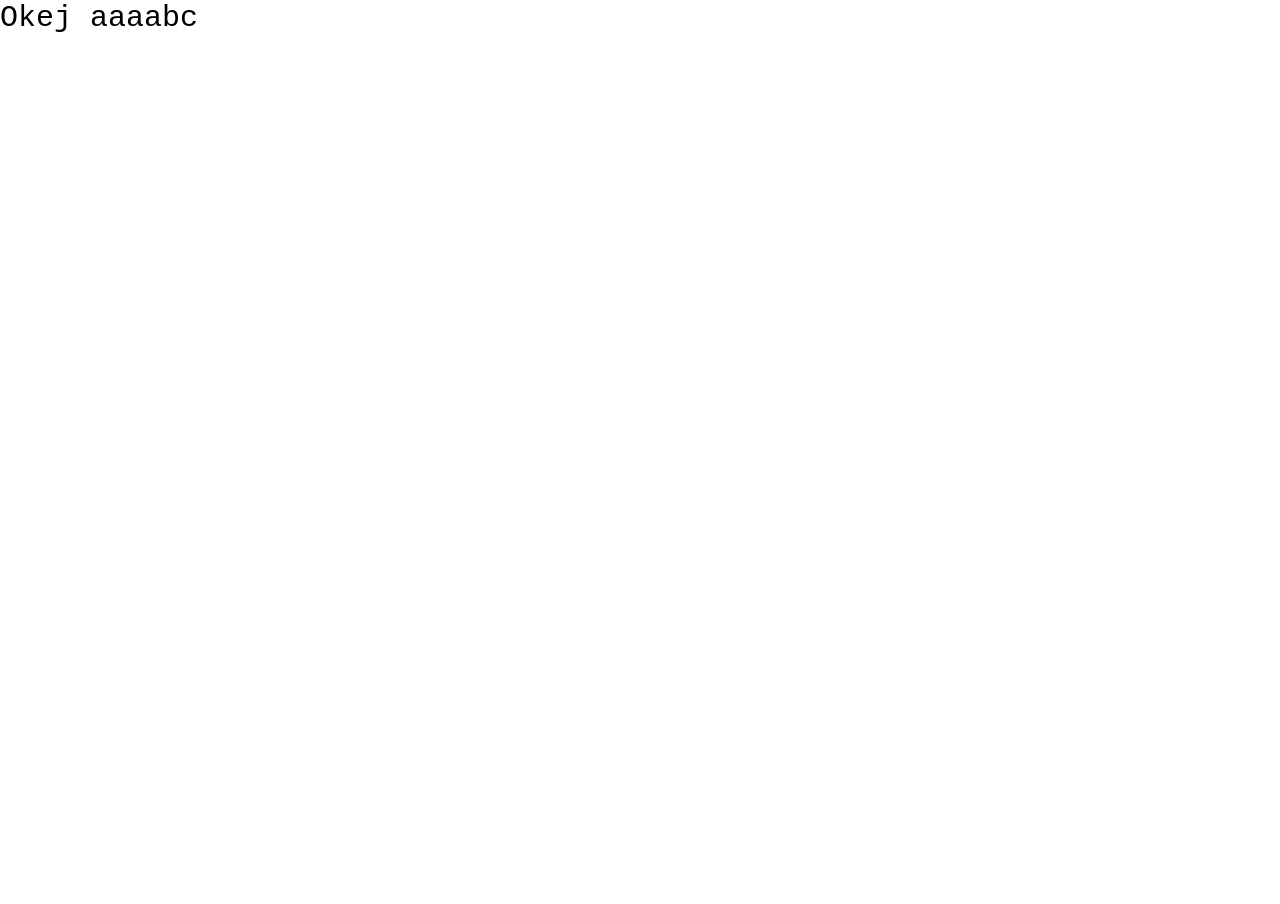
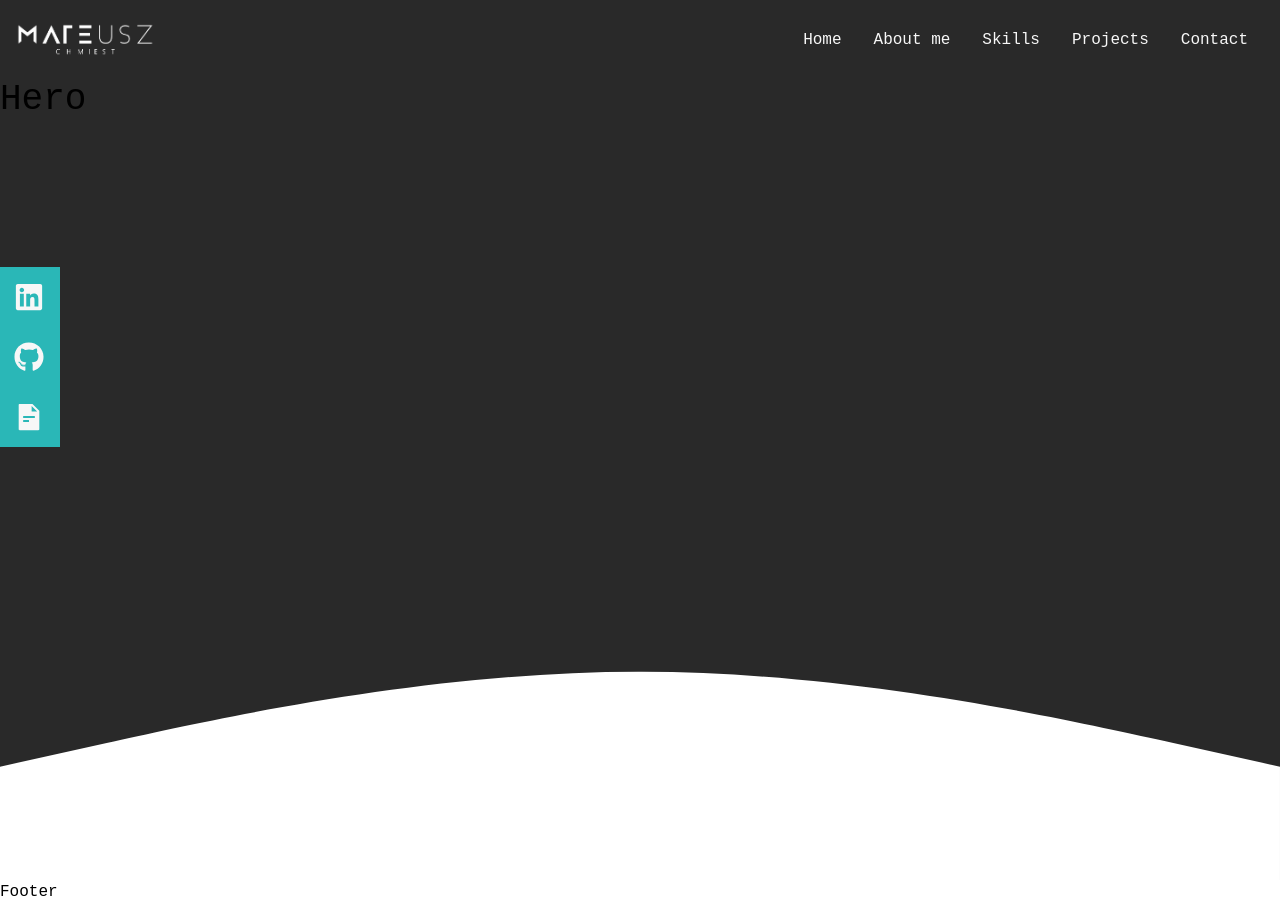
Before and after one commit to MateuszChmiest/Personal-Website, a React (Create React App) app in the folder my-app/: page / in a window 1280 px wide. Before the commit the page ends 800 px from the top, so only its background shows below. Built offline with nearby package versions, Linux system fonts and the light colour scheme.

Commit message:
navigation and start hero

```diff
--- a/my-app/package.json
+++ b/my-app/package.json
@@ -6,8 +6,10 @@
     "@testing-library/jest-dom": "^5.16.5",
     "@testing-library/react": "^13.4.0",
     "@testing-library/user-event": "^13.5.0",
+    "clsx": "^1.2.1",
     "react": "^18.2.0",
     "react-dom": "^18.2.0",
+    "react-icons": "^4.4.0",
     "react-scripts": "5.0.1",
     "web-vitals": "^2.1.4"
   },
--- a/my-app/src/App.js
+++ b/my-app/src/App.js
@@ -1,10 +1,12 @@
 import React from "react";
+import Hero from "./components/Hero/Hero";
+import Layout from "./layouts/Layout";
 
 const App = () => {
   return (
-    <div className={"text-3xl font-sans font-regular container"}>
-      Okej aaaabc
-    </div>
+    <Layout>
+      <Hero/>
+    </Layout>
   );
 }
 
--- /dev/null
+++ b/my-app/src/components/Footer/Footer.js
@@ -0,0 +1,9 @@
+import React from 'react'
+
+const Footer = () => {
+  return (
+    <div>Footer</div>
+  )
+}
+
+export default Footer
--- /dev/null
+++ b/my-app/src/components/Hero/Hero.js
@@ -0,0 +1,17 @@
+import React from 'react';
+import Wave from '../../elements/Wave/Wave';
+
+const Hero = () => {
+  return (
+      <>
+    <div className={"h-screen w-full text-4xl text-blackColor bg-backgroundColor"}>
+        Hero
+    </div>
+        <div className={"absolute -bottom-20 w-full"}>
+        <Wave />
+      </div>
+      </>
+  )
+}
+
+export default Hero
--- /dev/null
+++ b/my-app/src/components/Navigation/Navigation.js
@@ -0,0 +1,122 @@
+import React, { useState } from "react";
+import Logo from "../../asstes/logo.png";
+import { FaBars, FaLinkedin, FaGithub } from "react-icons/fa";
+import { AiFillFileText } from "react-icons/ai";
+import clsx from "clsx";
+
+const Navigation = () => {
+	const [nav, setNav] = useState(false);
+	const handleClick = () => setNav(!nav);
+
+	const menu = [
+		{
+			name: "Home",
+		},
+
+		{
+			name: "About me",
+		},
+
+		{
+			name: "Skills",
+		},
+
+		{
+			name: "Projects",
+		},
+
+		{
+			name: "Contact",
+		},
+	];
+	return (
+		<div
+			className={
+				"w-full h-20 flex justify-between items-center px-4 bg-backgroundColor text-secondary"
+			}>
+			<div>
+				<img src={Logo} alt='logo image' className={"max-w-[140px] w-full"} />
+			</div>
+			<div className={"hidden md:flex"}>
+				<ul className={"flex md:flex"}>
+					{menu.map((item, index) => (
+						<li
+							key={index}
+							className={
+								"text-secondary hover:text-opacity-60 transition-all duration-150"
+							}>
+							{item.name}
+						</li>
+					))}
+				</ul>
+			</div>
+
+			<div className={"md:hidden z-20"}>
+				<FaBars
+					className={clsx(
+						"text-2xl cursor-pointer ease-in transition-transform",
+						{ "rotate-90": nav },
+						{ "rotate-0": !nav }
+					)}
+					onClick={handleClick}
+				/>
+			</div>
+
+			<ul
+				className={
+					!nav
+						? "hidden"
+						: "absolute top-0 left-0 w-full h-screen bg-backgroundColor flex flex-col justify-center items-center z-10"
+				}>
+				{menu.map((item, index) => (
+					<li key={index} className={"py-4 text-3xl"} onClick={handleClick}>
+						{item.name}
+					</li>
+				))}
+			</ul>
+
+			<div className={"hidden md:flex fixed flex-col top-1/3 left-0"}>
+				<ul>
+					<li
+						className={
+							"w-[160px] h-[60px] flex justify-between items-center ml-[-100px] hover:ml-[-10px] duration-300 bg-primary"
+						}>
+						<a
+							href='https://www.linkedin.com/in/mateusz-chmiest/'
+							className={
+								"flex justify-between items-center w-full text-secondary hover:text-backgroundColor duration-200"
+							}>
+							Linkedin <FaLinkedin size={30} />
+						</a>
+					</li>
+					<li
+						className={
+							"w-[160px] h-[60px] flex justify-between items-center ml-[-100px] hover:ml-[-10px] duration-300 bg-primary"
+						}>
+						<a
+							href='https://github.com/MateuszChmiest'
+							className={
+								"flex justify-between items-center w-full text-secondary hover:text-backgroundColor duration-200"
+							}>
+							GitHub <FaGithub size={30} />
+						</a>
+					</li>
+					<li
+						className={
+							"w-[160px] h-[60px] flex justify-between items-center ml-[-100px] hover:ml-[-10px] duration-300 bg-primary"
+						}>
+						<a
+							href='https://drive.google.com/file/d/18DlxeUI-preg4KnDTEAvSFbue31g5f7E/view'
+							className={
+								"flex justify-between items-center w-full text-secondary hover:text-backgroundColor duration-200"
+							}>
+							My CV <AiFillFileText size={30} />
+						</a>
+					</li>
+				</ul>
+			</div>
+		</div>
+	);
+};
+
+export default Navigation;
--- /dev/null
+++ b/my-app/src/elements/Wave/Wave.js
@@ -0,0 +1,14 @@
+import React from "react";
+
+const Wave = () => {
+	return (
+		<svg xmlns='http://www.w3.org/2000/svg' viewBox='0 0 1440 320'>
+			<path
+				fill='#ffffff'
+				fill-opacity='1'
+				d='M0,192L120,165.3C240,139,480,85,720,85.3C960,85,1200,139,1320,165.3L1440,192L1440,320L1320,320C1200,320,960,320,720,320C480,320,240,320,120,320L0,320Z'></path>
+		</svg>
+	);
+};
+
+export default Wave;
--- a/my-app/src/index.css
+++ b/my-app/src/index.css
@@ -1,6 +1,15 @@
 @tailwind base;
 @tailwind components;
 @tailwind utilities;
+
+@layer base {
+
+  li {
+    @apply px-4;
+    @apply cursor-pointer;
+  }
+
+}
 
 @layer components {
     .container {
--- /dev/null
+++ b/my-app/src/layouts/Layout.js
@@ -0,0 +1,15 @@
+import React from "react";
+import Navigation from "../components/Navigation/Navigation";
+import Footer from "../components/Footer/Footer";
+
+const Layout = ({ children }) => {
+	return (
+		<>
+			<Navigation />
+			    <main>{children}</main>
+			<Footer />
+		</>
+	);
+};
+
+export default Layout;
--- a/my-app/tailwind.config.js
+++ b/my-app/tailwind.config.js
@@ -12,7 +12,7 @@ module.exports = {
     },
     fontFamily: {
       sans: ['Roboto Mono', 'monospace'],
-      serif: ['Merriweather', 'serif'],
+      serif: ['Raleway', 'sans-serif'],
     },
     colors: {
       'primary': '#2AB7B7',
```
Also changed, not shown: 1 other file (tests, documents, lock files or other folders).
